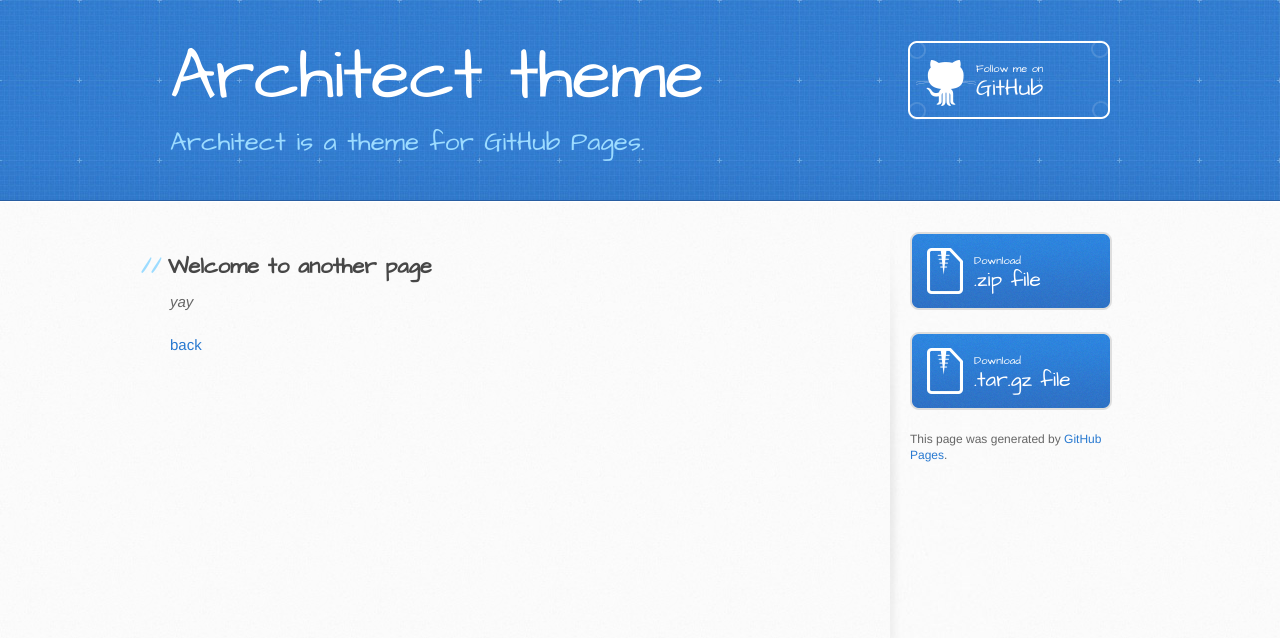
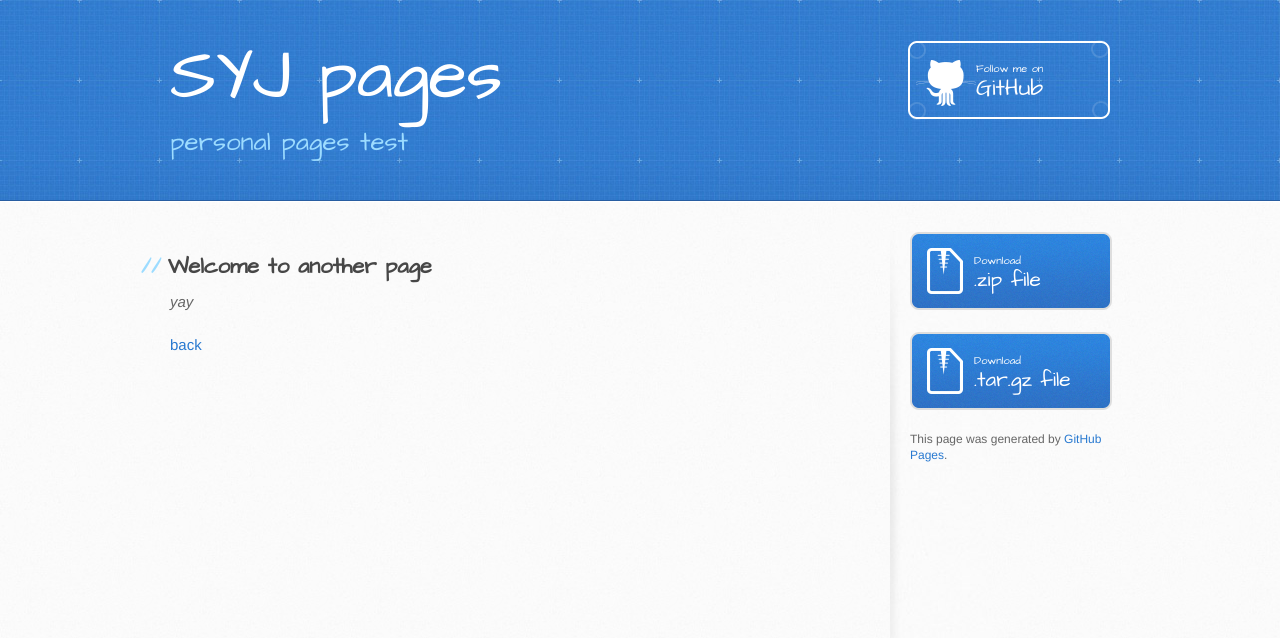
Before and after one commit to wut2017syj/wut2017syj.github.io, a Jekyll site: the page built from another-page.md, in a window 1280 px wide. Shown: the top 638 px of the page. Built offline with Jekyll 4.4.1, drawn with Linux system fonts in a browser that asks for light colours; our own code applies the rules of GitHub Pages for plain Markdown files.

Commit message:
Update _config.yml

```diff
--- a/_config.yml
+++ b/_config.yml
@@ -2,8 +2,8 @@ remote_theme: pages-themes/architect@v0.2.0
 plugins:
 - jekyll-remote-theme # add this line to the plugins list if you already have one
 
-title: Architect theme
-description: Architect is a theme for GitHub Pages.
+title: SYJ pages
+description: personal pages test
 show_downloads: true
 google_analytics:
 theme: jekyll-theme-architect
```
